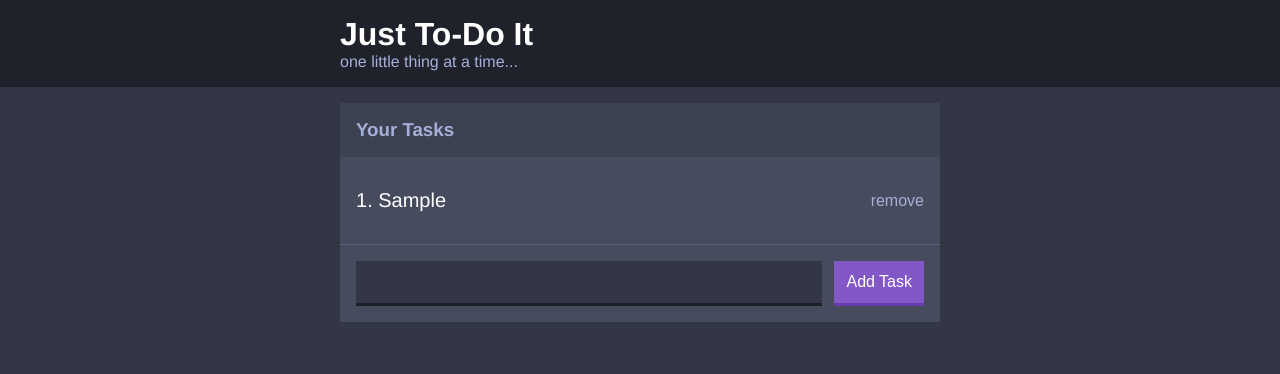
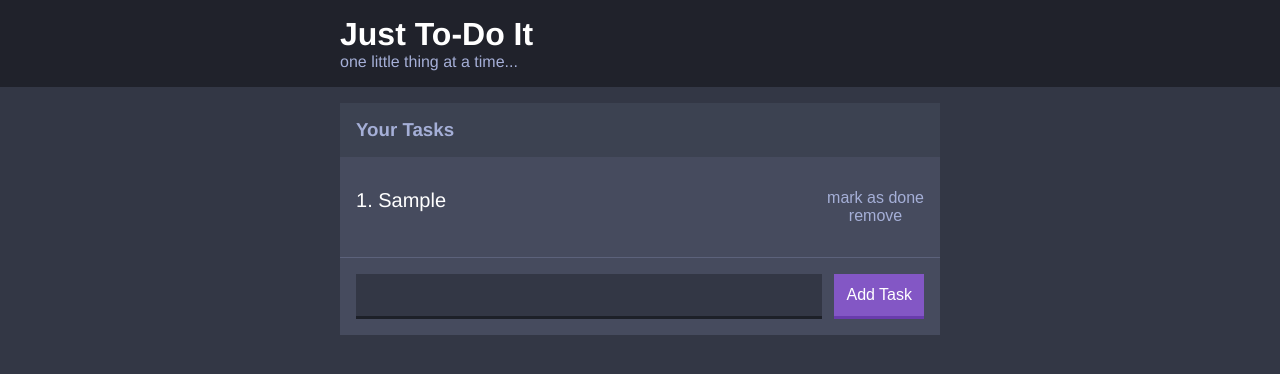
Before and after one commit to beezy12/reactTodo, a React (Create React App) app: page / in a window 1280 px wide. Both pictures are taken after typing "Sample" into the empty fields and a click on the button "Add Task". Shown: the top 374 px of the page. Built offline with nearby package versions, Linux system fonts and the light colour scheme.

Commit message:
saving. started to add functionality to mark a todo as done, but will take some re-working to state and how Im storing todos. need to add a 'done' attribute

```diff
--- a/src/components/App.js
+++ b/src/components/App.js
@@ -9,7 +9,7 @@ export default class TodoApp extends Component {
   constructor(props) {
     super(props)
     this.state = {
-      todos: []
+    todos: []
     }
     this.handleAddTodo = this.handleAddTodo.bind(this);
   }
@@ -20,14 +20,20 @@ export default class TodoApp extends Component {
   }
 
   handleDeleteTodo = (todoToDelete) => {
+    console.log(todoToDelete)
     this.setState((prevState) => ({
       todos: prevState.todos.filter((currentOne) => currentOne !== todoToDelete)
     }));
   }
 
   handleDeleteAll = () => {
-    this.setState(() => ({ todos: []}));
+    this.setState(() => ({ todos: [] }));
   }
+
+  markTodoDone = () => {
+    console.log('marked as done')
+  }
+
 
   render() {
     const todos = this.state.todos;
@@ -43,6 +49,7 @@ export default class TodoApp extends Component {
               todos={todos}
               handleDeleteTodo={this.handleDeleteTodo}
               handleDeleteAll={this.handleDeleteAll}
+              markTodoDone={this.markTodoDone}
             />
             <AddTodo
               handleAddTodo={this.handleAddTodo}
--- a/src/components/Todo.js
+++ b/src/components/Todo.js
@@ -1,8 +1,11 @@
 import React from 'react';
 
 const Todo = (props) => (
+  <div>
     <div className='todo'>
       <p className='todo__text'>{props.count}. {props.todo}</p>
+      <div className='buttons__todo'>
+        <button className='button button--link' onClick={props.markTodoDone}>mark as done</button>
         <button
           className='button button--link'
           onClick={(event) => {
@@ -11,6 +14,8 @@ const Todo = (props) => (
           remove
         </button>
       </div>
+    </div>
+  </div>
 );
 
 export default Todo;
--- a/src/components/TodoList.js
+++ b/src/components/TodoList.js
@@ -19,6 +19,7 @@ const TodoList = (props) => (
         key={index}
         todo={todo}
         handleDeleteTodo={props.handleDeleteTodo}
+        markTodoDone={props.markTodoDone}
         count={index + 1}
       />
     ))}
--- a/src/styles/components/_button.scss
+++ b/src/styles/components/_button.scss
@@ -15,3 +15,12 @@
   color: $off-white;
   padding: 0;
 }
+
+.buttons__todo {
+  display: flex;
+  flex-direction: column;
+}
+
+.buttons__todo > button {
+  //margin: $s-size;
+}
```
Lines whose indentation alone changed are shown as unchanged.
